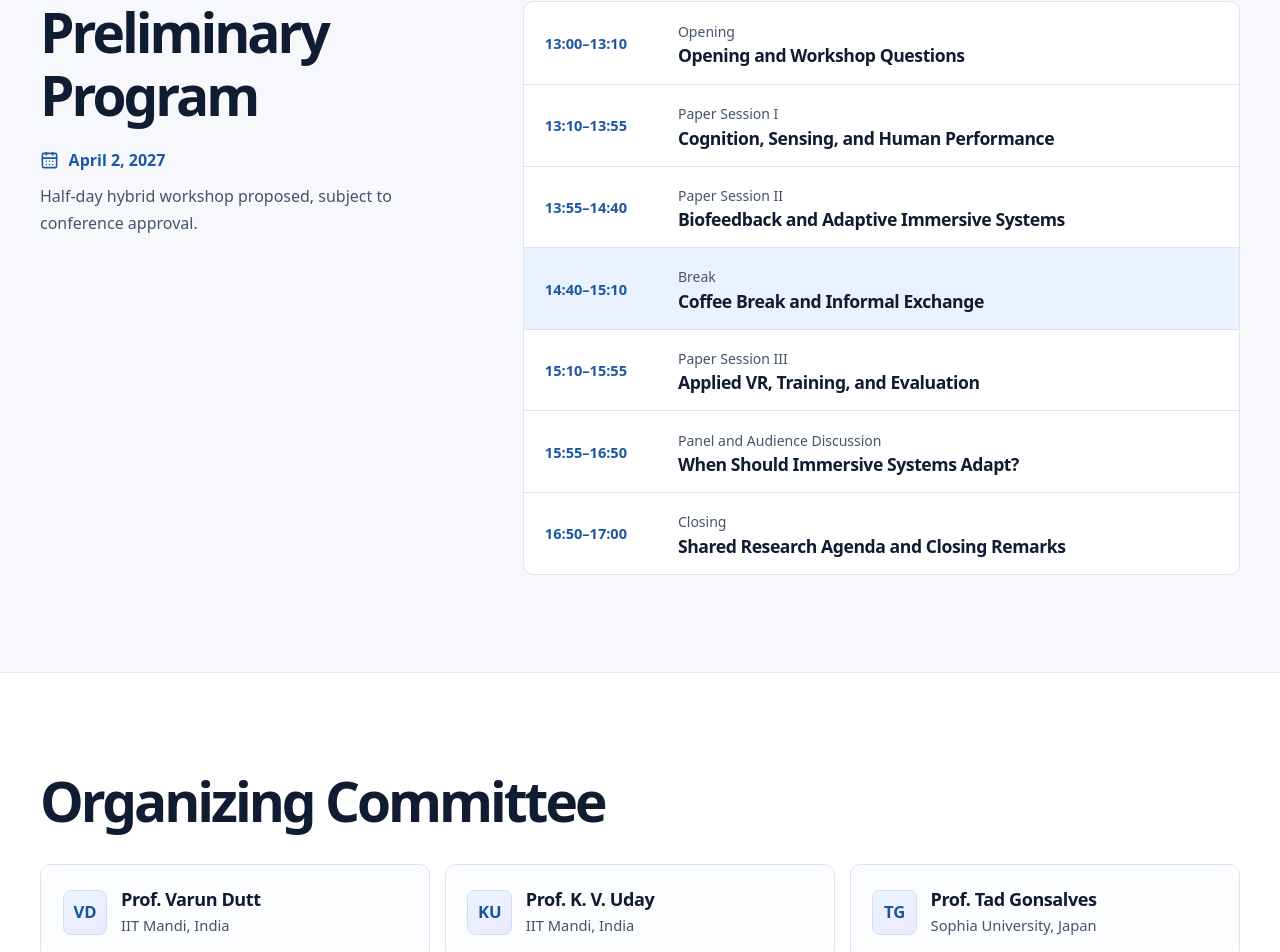
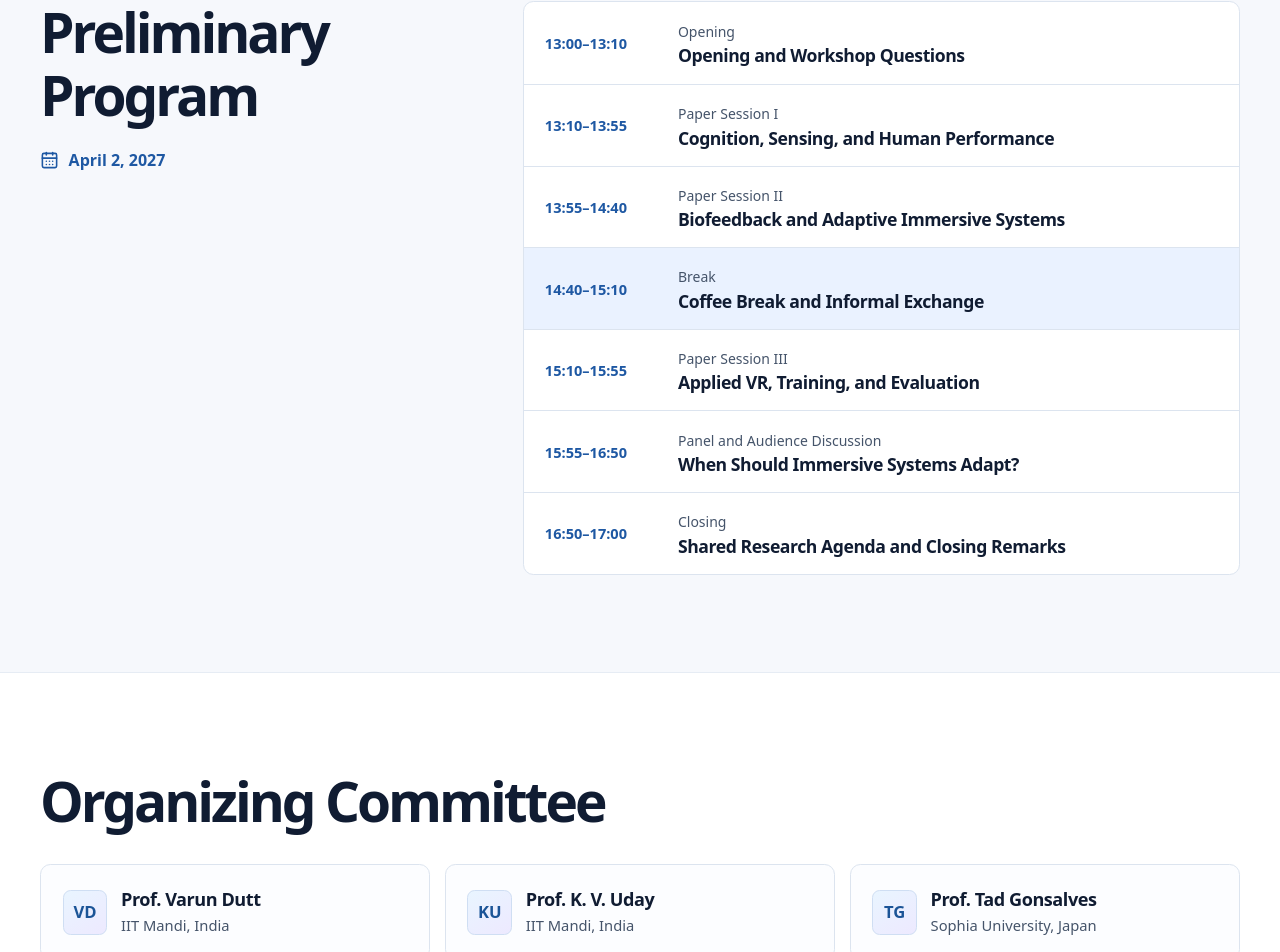
Before and after one commit to evidencexr/evidencexr.github.io, a React (Vite) app: page / in a window 1280 px wide. Shown: the part 4248-5200 px from the top of the page. Built offline with nearby package versions, Linux system fonts and the light colour scheme.

Commit message:
Remove proposed hybrid format note from program

```diff
--- a/src/data/workshop.js
+++ b/src/data/workshop.js
@@ -6,7 +6,6 @@ export const event = {
   "location": "Ghent, Belgium",
   "edition": "First edition",
   "summary": "A research workshop on how evidence from human behavior and physiology can inform the design, evaluation, and adaptation of immersive systems.",
-  "format": "Half-day hybrid workshop proposed, subject to conference approval.",
   "contact": "varun@iitmandi.ac.in"
 };
 
--- a/src/index.css
+++ b/src/index.css
@@ -147,7 +147,6 @@ section:focus, main:focus { outline: none; }
 .program-layout { display: grid; grid-template-columns: minmax(0, .85fr) minmax(0, 1.5fr); gap: clamp(1.7rem, 6vw, 5.75rem); }
 .program-layout .section-heading { margin-bottom: 1.35rem; }
 .program-date { display: flex; align-items: center; gap: .6rem; color: var(--link); font-weight: 700; }
-.program-note { color: var(--muted); margin-top: .6rem; max-width: 25rem; }
 .program-list { border: 1px solid var(--line); background: white; border-radius: .65rem; overflow: hidden; }
 .program-row { display: grid; grid-template-columns: 7.2rem 1fr; gap: 1.12rem; align-items: center; min-height: 5.1rem; padding: .95rem 1.3rem; }
 .program-row + .program-row { border-top: 1px solid var(--line); }
--- a/src/sections/Timeline.jsx
+++ b/src/sections/Timeline.jsx
@@ -1,6 +1,6 @@
 import { CalendarDays, Info } from 'lucide-react';
 import SectionHeading from '../components/SectionHeading.jsx';
-import { dates, event, formatDate, program, workshopDate } from '../data/workshop.js';
+import { dates, formatDate, program, workshopDate } from '../data/workshop.js';
 
 export function ImportantDates() {
   return (
@@ -32,7 +32,6 @@ export function Program() {
         <div>
           <SectionHeading id="program-title" title="Preliminary Program" />
           <p className="program-date"><CalendarDays size={19} aria-hidden="true" /><time dateTime={workshopDate}>{formatDate(workshopDate)}</time></p>
-          <p className="program-note">{event.format}</p>
         </div>
         <ol className="program-list">
           {program.map(([start, end, title, kind]) => (
```
Also changed, not shown: 1 other file (tests, documents, lock files or other folders).
